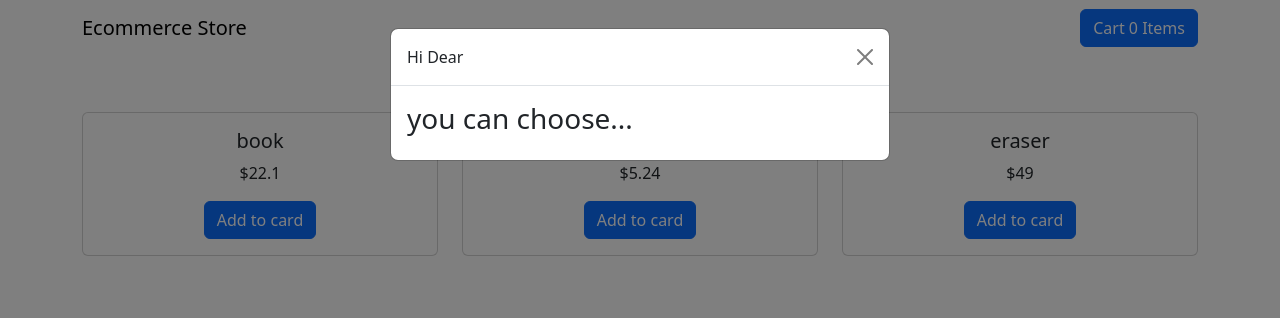
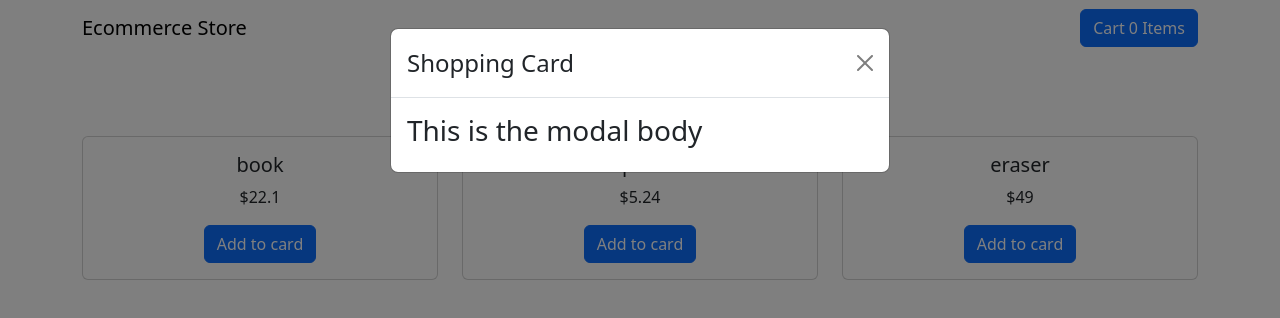
Before and after one commit to hamidullah-hamidi/shopping-cart, a React (Create React App) app: page / in a window 1280 px wide. Both pictures are taken after a click on the button "Cart 0 Items". Shown: the top 318 px of the page. Built offline with nearby package versions, Linux system fonts and the light colour scheme.

Commit message:
making context file for Cards

```diff
--- a/src/components/Navbar.js
+++ b/src/components/Navbar.js
@@ -1,12 +1,12 @@
 import { useState } from 'react';
-import { Button, Navbar, Modal, Container, Nav } from 'react-bootstrap';
+import { Button, Navbar, Modal, Container } from 'react-bootstrap';
 
 function NavbarComponent() {
   const [show, setShow] = useState(false);
 
   return (
     <>
-      <Navbar expand='sm'>
+      <Navbar expand='sm' className='mb-4'>
         <Navbar.Brand href='/'>Ecommerce Store</Navbar.Brand>
         <Navbar.Toggle />
         <Navbar.Collapse className=' justify-content-end'>
@@ -14,9 +14,11 @@ function NavbarComponent() {
         </Navbar.Collapse>
       </Navbar>
       <Modal show={show} onHide={() => setShow(false)}>
-        <Modal.Header closeButton>Hi Dear</Modal.Header>
+        <Modal.Header closeButton>
+          <Modal.Title>Shopping Card</Modal.Title>
+        </Modal.Header>
         <Modal.Body>
-          <h3>you can choose...</h3>
+          <h3>This is the modal body</h3>
         </Modal.Body>
       </Modal>
     </>
```
Also changed, not shown: src/cartContext.js (added, +11 -0 lines).
